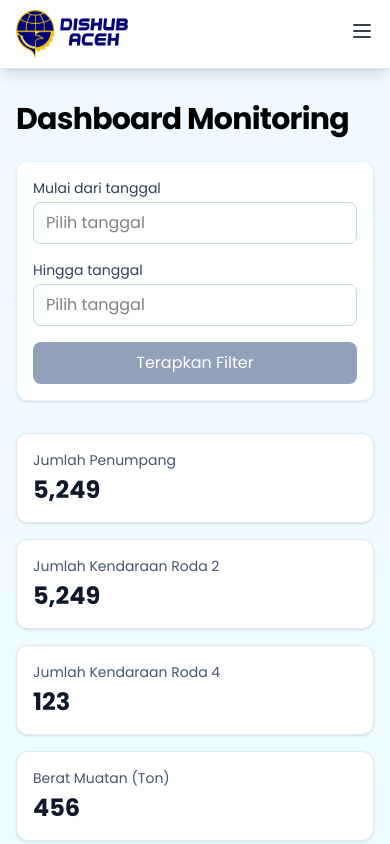
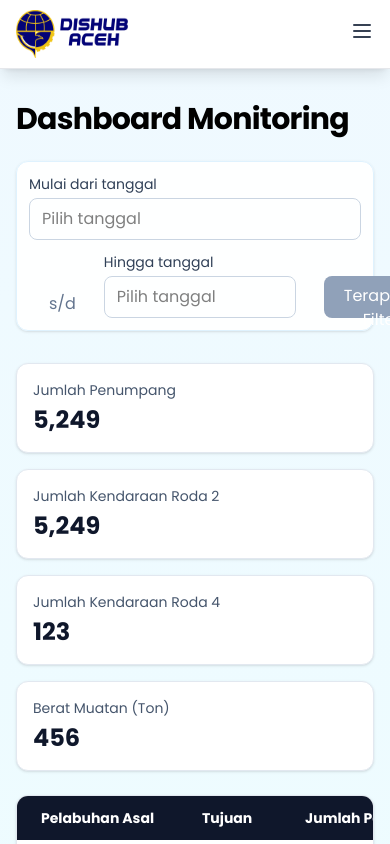
Before and after one commit to tiaraagustinn/Proship, a Next.js app in the folder frontend/: page /user/dashboard-monitoring in a window 390 px wide. Shown: the top 844 px of the page. Built offline with nearby package versions, Linux system fonts and the light colour scheme.

Commit message:
ok frontend 1

```diff
--- a/frontend/app/admin/data-master/page.tsx
+++ b/frontend/app/admin/data-master/page.tsx
@@ -541,6 +541,8 @@ export default function DataMasterPage() {
             )}
 
             <div className="flex justify-end gap-2">
+              {activeTab === 'kapal' ? (
+                <>
                   <button
                     onClick={() => setShowAddModal(false)}
                     className="px-4 py-2 bg-gray-300 rounded"
@@ -548,11 +550,20 @@ export default function DataMasterPage() {
                     Batal
                   </button>
                   <button
-                onClick={activeTab === 'kapal' ? handleSubmitKapal : () => setShowAddModal(false)}
+                    onClick={handleSubmitKapal}
                     className="px-4 py-2 bg-green-600 text-white rounded"
                   >
                     Simpan
                   </button>
+                </>
+              ) : (
+                <button
+                  onClick={() => setShowAddModal(false)}
+                  className="px-4 py-2 bg-green-600 text-white rounded"
+                >
+                  Kembali
+                </button>
+              )}
             </div>
           </div>
         </div>
--- a/frontend/app/user/dashboard-monitoring/page.tsx
+++ b/frontend/app/user/dashboard-monitoring/page.tsx
@@ -60,9 +60,9 @@ export default function DashboardMonitoringPage() {
         <div className="max-w-7xl mx-auto px-4 sm:px-6 lg:px-8 text-black">
           <h1 className="text-3xl font-bold mb-6 tracking-tight">Dashboard Monitoring</h1>
 
-          <div className="bg-white/90 backdrop-blur rounded-xl border border-sky-100 shadow-sm p-4 sm:p-5 mb-8">
-            <div className="grid grid-cols-1 md:grid-cols-[1fr_auto_1fr_auto] gap-4 items-end">
-              <div>
+          <div className="bg-white/90 backdrop-blur rounded-xl border border-sky-100 shadow-sm p-3 sm:p-5 mb-8">
+            <div className="flex flex-col md:flex-row md:items-end gap-3 md:gap-2">
+              <div className="flex-none">
                 <label className="block text-sm font-medium mb-1 text-slate-700">Mulai dari tanggal</label>
                 <DatePicker
                   selected={startDate}
@@ -71,13 +71,14 @@ export default function DashboardMonitoringPage() {
                   placeholderText="Pilih tanggal"
                 />
               </div>
-              <div className="hidden md:flex justify-center text-slate-500">s/d</div>
+              <div className="flex items-end gap-2">
+                <span className="text-slate-500 mb-0.5 ml-5 mr-5">s/d</span>
                 <div>
                   <label className="block text-sm font-medium mb-1 text-slate-700">Hingga tanggal</label>
                   <DatePicker
                     selected={endDate}
                     onChange={(date) => setEndDate(date)}
-                  className="w-full px-3 py-2 border border-slate-300 rounded-lg focus:outline-none focus:ring-2 focus:ring-sky-300"
+                    className="px-3 py-2 border border-slate-300 rounded-lg focus:outline-none focus:ring-2 focus:ring-sky-300 w-48 mr-5"
                     placeholderText="Pilih tanggal"
                   />
                 </div>
@@ -88,6 +89,7 @@ export default function DashboardMonitoringPage() {
                 >
                   Terapkan Filter
                 </button>
+              </div>
             </div>
           </div>
 
```
Lines whose indentation alone changed are shown as unchanged.
